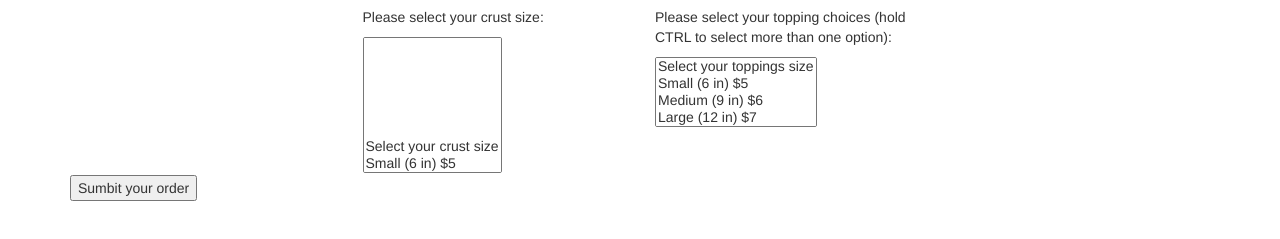
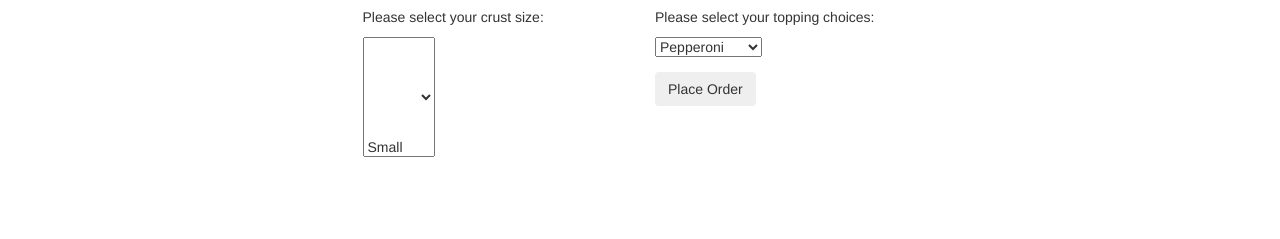
Before and after one commit to vrdlc/wk4review, a plain HTML site: page Index.html in a window 1280 px wide. Shown: the part 261-500 px from the top of the page. Drawn offline with Linux system fonts and the light colour scheme.

Commit message:
Update Index.html
Updated using pre-existing code as a guide, still couldn't make it work.

```diff
--- a/Index.html
+++ b/Index.html
@@ -23,40 +23,64 @@
                 <div class="col-sm-3 col-sm-offset-3">
                   <p>Please select your crust size:</p>
                   <!-- CRUST DROPDOWN -->
+                  <form id='form'>
+                    <div class="form-group">
 
-                  <select id="crust" name="crustSelect" size="2">
-                    <option>Select your <strong>crust</strong> size</option>
-                    <option value=0>Small (6 in) $5</option>
-                    <option value=1>Medium (9 in) $6</option>
-                    <option value=2>Large (12 in) $7</option>
-                    <option value=3>X-Large (15 in) $8</option>
-                  </select>
-                  <!--END OF CRUST DROPDOWN-->
+
+                      <select id="crust" name="crustSelect">
+                        <option>Small</option>
+                        <option>Medium</option>
+                        <option>Large</option>
+                        <option>X-Large</option>
+                      </select>
+                    </div> <!--END OF FORM GROUP DIV-->
                 </div> <!--END OF CRUST DROPDOWN COLUMN-->
 
                 <div class="col-sm-3">
-                  <p>Please select your topping choices (hold CTRL to select more than one option):</p>
+                  <p>Please select your topping choices:</p>
 
                   <!-- TOPPING 1 DROPDOWN -->
-                  <select id="topping1" name="toppingSelect" multiple=>
-                    <option>Select your <strong>toppings</strong> size</option>
-                    <option value=0>Small (6 in) $5</option>
-                    <option value=1>Medium (9 in) $6</option>
-                    <option value=2>Large (12 in) $7</option>
-                    <option value=3>X-Large (15 in) $8</option>
-                  </select><!--END OF TOPPING 1 DROPDOWN-->
+                  <div class="form-group">
+
+                    <select id="topping1" name="toppingSelect">
+                      <option>Pepperoni</option>
+                      <option>Mushrooms</option>
+                      <option>Bell Peppers</option>
+                      <option>Extra Cheese</option>
+                    </select>
+                </div> <!--END OF FORM GROUP DIV-->
+                <div class="button">
+               <button type="submit" class="btn placeOrder" data-toggle="modal" data-target="#myModal">Place Order</button>
+             </div>
+                </form>
+
                 </div> <!--END OF TOPPING DROPDOWN COLUMN-->
             </div> <!--END OF ROW DIV-->
 
 
-
-      <div id="buttondiv">
-        <input onclick="this.disabled = true" id="submitbutton" type="submit"  value="Sumbit your order">
+      <div class="modal fade" id="myModal" tabindex="-1" role="dialog" aria-labelledby="myModalLabel">
+        <div class="modal-dialog" role="document">
+          <div class="modal-content">
+            <div class="modal-header">
+              <button type="button" class="close" data-dismiss="modal" aria-label="Close"><span aria-hidden="true">&times;</span></button>
+              <h4 class="modal-title" id="myModalLabel">Pizza Place</h4>
+            </div>
+            <div class="modal-body">
+              <div class="orderResults">
+                <h3>Your order</h3>
+                <p>Size: <span class="pizzaSize"></span></p>
+                <p>Toppings: <span class="pizzaTopping"></span></p>
+                <!-- <p>Size: <span class="pizza-size"></span></p>
+                <p>Price: <span class="pizza-price"></span></p> -->
+              </div>
+            </div>
+            <div class="modal-footer">
+              <button type="button" class="btn btn-default" data-dismiss="modal">Confirm Purchase</button>
+            </div>
+          </div>
+        </div>
       </div>
-      <div id="finalPrice"></div>
-
-
-    </div> <!--END OF CONTAINER DIV-->
+    </div>
 
 
 
```
